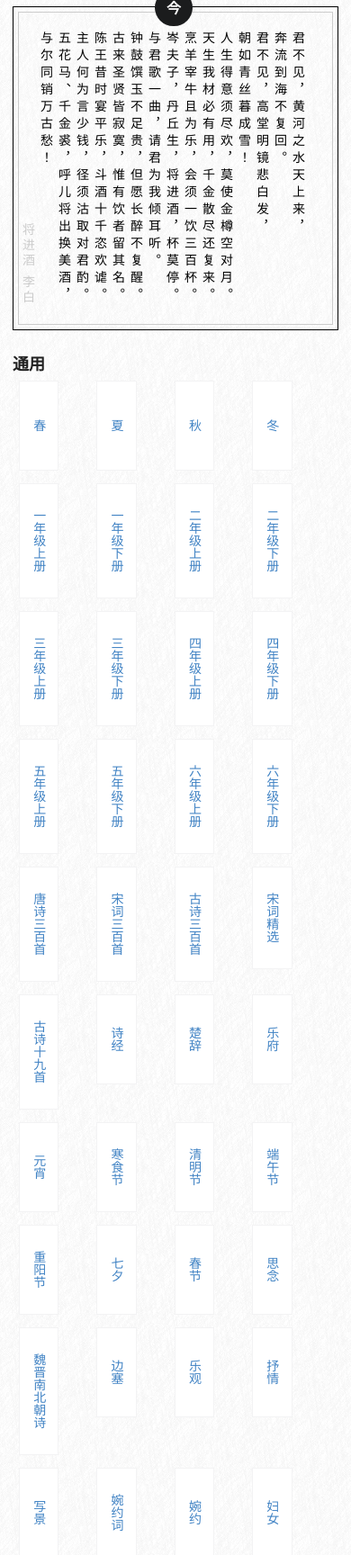
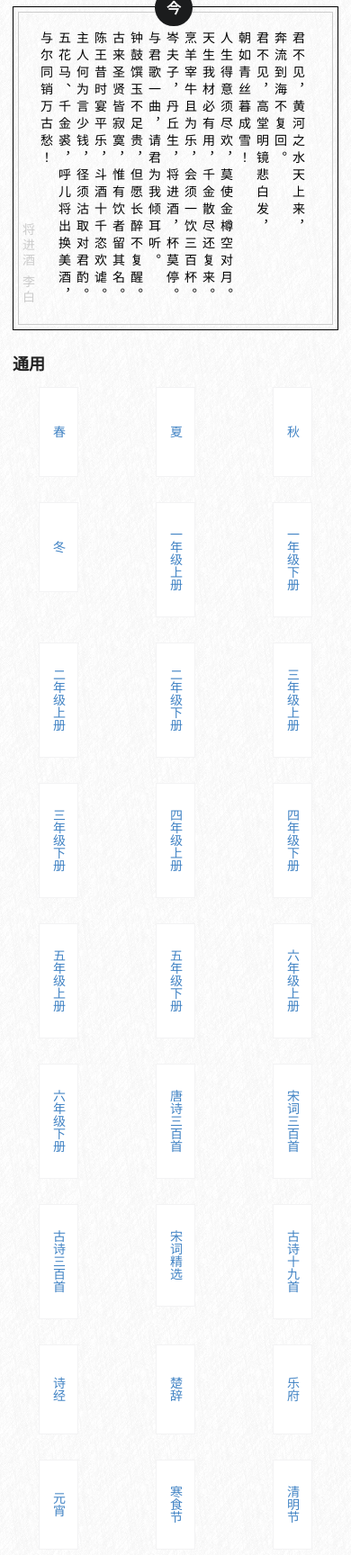
Before and after one commit to jackeyGao/cornus, a Django app: page / in a window 390 px wide. Shown: the part 112-1840 px from the top of the page at 90% size. Run offline with Django 3.2, Linux system fonts and the light colour scheme; data comes from the database, SQL or seed files in the repository; some libraries are stand-ins or nearby versions.

Commit message:
fix mobile

```diff
--- a/web/static/css/global.css
+++ b/web/static/css/global.css
@@ -102,14 +102,19 @@ body ::-webkit-scrollbar {
     overflow-y: auto;
 }
 
+#menutag .column {
+    text-align: center;
+}
+
 #menutag .category .tag {
+    margin-left: auto;
+    margin-right: auto;
     cursor: pointer;
     background-color: #fff;
     padding: 2em .8em;
     border: 1px solid #f3f3f4;
     min-height: 100px;
     text-align: center;
-    margin: 0.5em;
 }
 
 #menutag .category .tag:hover {
--- a/web/templates/base.html
+++ b/web/templates/base.html
@@ -10,6 +10,7 @@
             <div id="menu-bar" onclick="$('#menu').toggle();" class="ui icon grey button"><i class="list icon"></i></div>
             <div id="menu" class="ui stackable pointing top fixed menu">
                 <div class="item">
+                    <h4 class="ui green header">Cornus</h4>
                 </div>
                 <a class="item" href="/">
                     <div class="title">首页</div>
--- a/web/templates/index.html
+++ b/web/templates/index.html
@@ -29,12 +29,18 @@
         <div id="menutag">
             <div class="category">
                 <h3 class="ui header">通用</h3>
-                <div class="ui twelve column grid">
+                <div class="ui grid">
+                    <div class="doubling twelve column row">
                     {% for tag in tags %}
-                    <a href="/list/{{ tag.name }}/">
-                        <div class="column uu kaiti"><div class="tag">{{ tag.name }}</div></div>
-                    </a>
+                    <div class="column">
+                        <div class="tag uu kaiti">
+                            <a href="/list/{{ tag.name }}/">
+                                {{ tag.name }}
+                            </a>
+                        </div>
+                    </div>
                     {% endfor %}
+                    </div>
                 </div>
             </div>
         </div>
```
